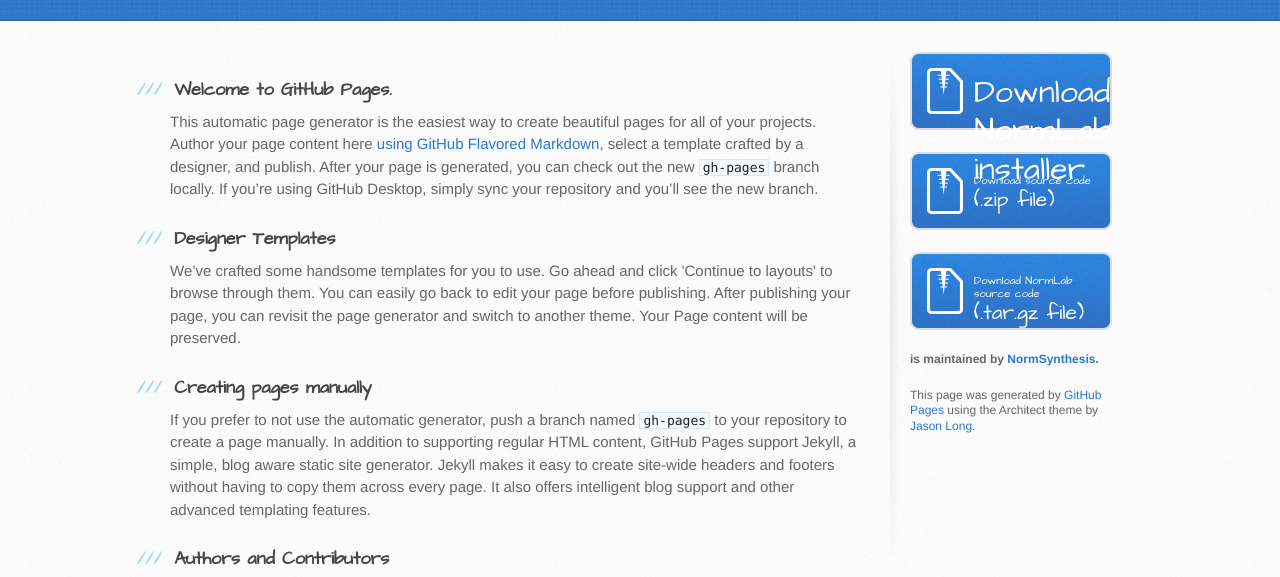
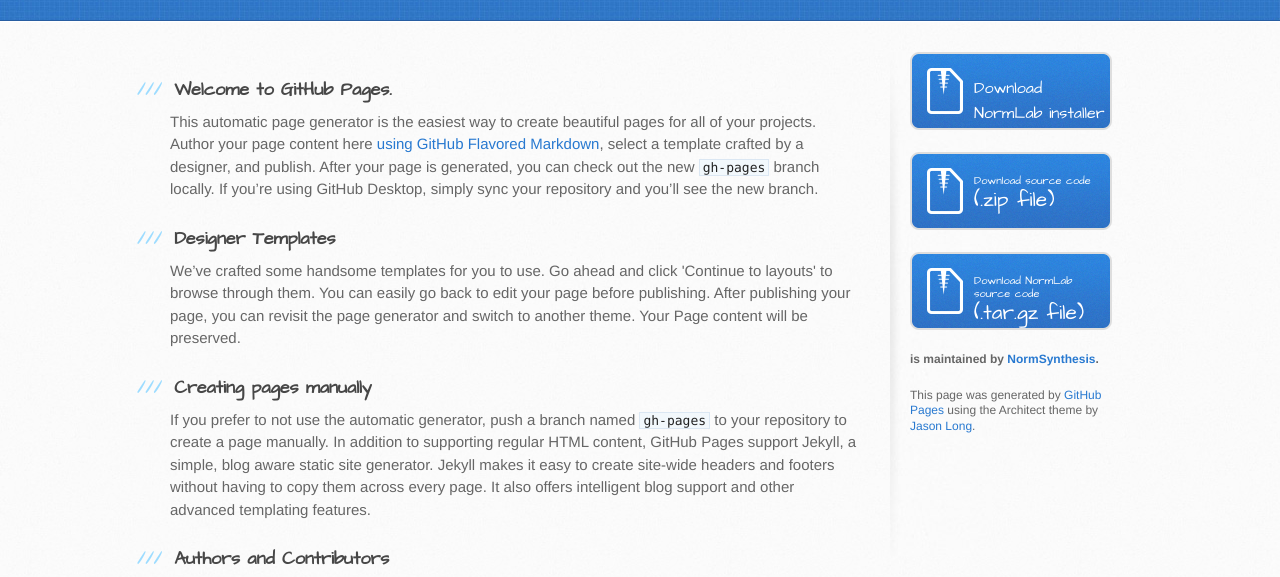
Before and after one commit to NormSynthesis/NormLab, a plain HTML site: page index.html in a window 1280 px wide. Shown: the part 214-791 px from the top of the page. Drawn offline with Linux system fonts and the light colour scheme.

Commit message:
Update index.html

```diff
--- a/index.html
+++ b/index.html
@@ -56,7 +56,7 @@
 
         <aside id="sidebar">
           <a href="https://github.com/NormSynthesis/NormLab/installer/normlab-1.0-installer.jar" class="button">
-             <font size="6">Download NormLab installer</font>
+             <font size="3">Download NormLab installer</font>
           </a>
           <a href="https://github.com/NormSynthesis/NormLab/zipball/master/src" class="button">
             <small>Download source code</small>
```
